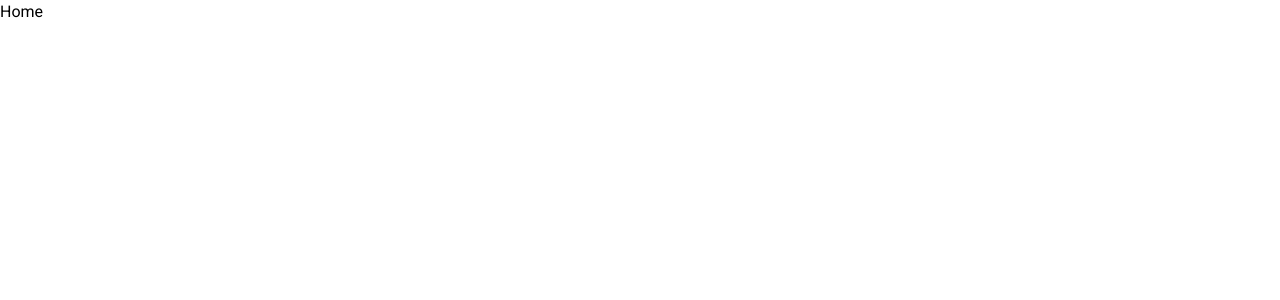
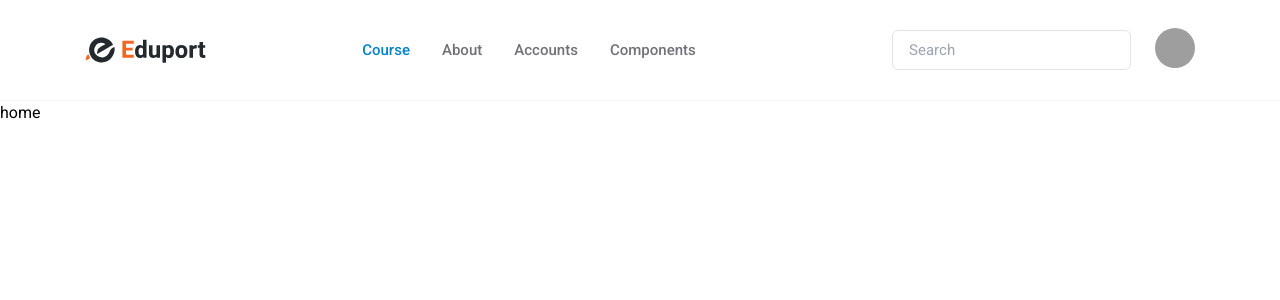
Before and after one commit to digiv3rse/university-system-ui, a Next.js app: page / in a window 1280 px wide. Shown: the top 300 px of the page. Built offline with nearby package versions, Linux system fonts and the light colour scheme; grey boxes are pictures that could not be loaded.

Commit message:
updated navbar

```diff
--- a/src/app/layout.js
+++ b/src/app/layout.js
@@ -1,3 +1,4 @@
+import Navbar from "@/components/Navbar";
 import "../styles/globals.css";
 
 export const metadata = {
@@ -8,7 +9,10 @@ export const metadata = {
 export default function RootLayout({ children }) {
   return (
     <html lang="en">
-      <body>{children}</body>
+      <body>
+        <Navbar />
+        {children}
+      </body>
     </html>
   );
 }
--- a/src/app/page.js
+++ b/src/app/page.js
@@ -1,3 +1,3 @@
 export default function Home() {
-  return <main>Home</main>;
+  return <main>home</main>;
 }
--- a/src/components/Navbar.jsx
+++ b/src/components/Navbar.jsx
@@ -1,7 +1,77 @@
+/* eslint-disable @next/next/no-img-element */
+
 import React from "react";
 
 const Navbar = () => {
-  return <div>Navbar</div>;
+  return (
+    <header className="border-b border-zinc-100">
+      <div className="items-center text-zinc-500 flex text-[0.94rem] leading-5 justify-between px-3.5 container_fluid">
+        <a className="text-black cursor-pointer text-xl mr-4 py-8" href="/">
+          <img className="h-9 w-36 align-middle overflow-clip" src="/logo.svg" alt="" />
+        </a>
+
+        <div className="w-full items-center flex flex-grow">
+          <ul className="flex mx-auto">
+            <li className="list-item">
+              <a className="text-sky-600 cursor-pointer font-medium py-1 px-4" href="/courses">
+                Course
+              </a>
+            </li>
+
+            <li className="list-item">
+              <a className="cursor-pointer font-medium py-1 px-4" href="/about">
+                About
+              </a>
+            </li>
+
+            <li className="list-item">
+              <a className="cursor-pointer font-medium py-1 px-4" href="/accounts">
+                Accounts
+              </a>
+            </li>
+
+            <li className="list-item">
+              <a className="cursor-pointer font-medium py-1 px-4" href="/components">
+                Components
+              </a>
+            </li>
+
+            <li className="list-item">
+              <a className="cursor-pointer font-medium py-1 px-4" href="/">
+                <i className="inline-block" />
+              </a>
+            </li>
+          </ul>
+
+          <div className="items-center flex px-6">
+            <div>
+              <form className="relative">
+                <input
+                  className="w-full h-10 text-zinc-700 cursor-text py-2 pl-4 pr-12 border border-zinc-200 border-solid rounded-md"
+                  placeholder="Search"
+                  type="search"
+                />
+
+                <button className="items-start bottom-[-1.14rem] cursor-pointer left-[12.81rem] absolute right-0 text-center top-1/2 p-2">
+                  <i className="inline-block" />
+                </button>
+              </form>
+            </div>
+          </div>
+        </div>
+
+        <div>
+          <a className="h-10 w-10 text-sky-600 cursor-pointer inline-block" href="/">
+            <img
+              className="h-full w-full object-cover align-middle rounded-full overflow-clip"
+              src="https://eduport.webestica.com/assets/images/avatar/01.jpg"
+              alt=""
+            />
+          </a>
+        </div>
+      </div>
+    </header>
+  );
 };
 
 export default Navbar;
--- a/src/styles/globals.css
+++ b/src/styles/globals.css
@@ -31,7 +31,7 @@ h1 {
 }
 
 p {
-  @apply text-zinc-400;
+  @apply text-zinc-500;
 }
 
 li {
```
Also changed, not shown: public/logo.svg (added).
